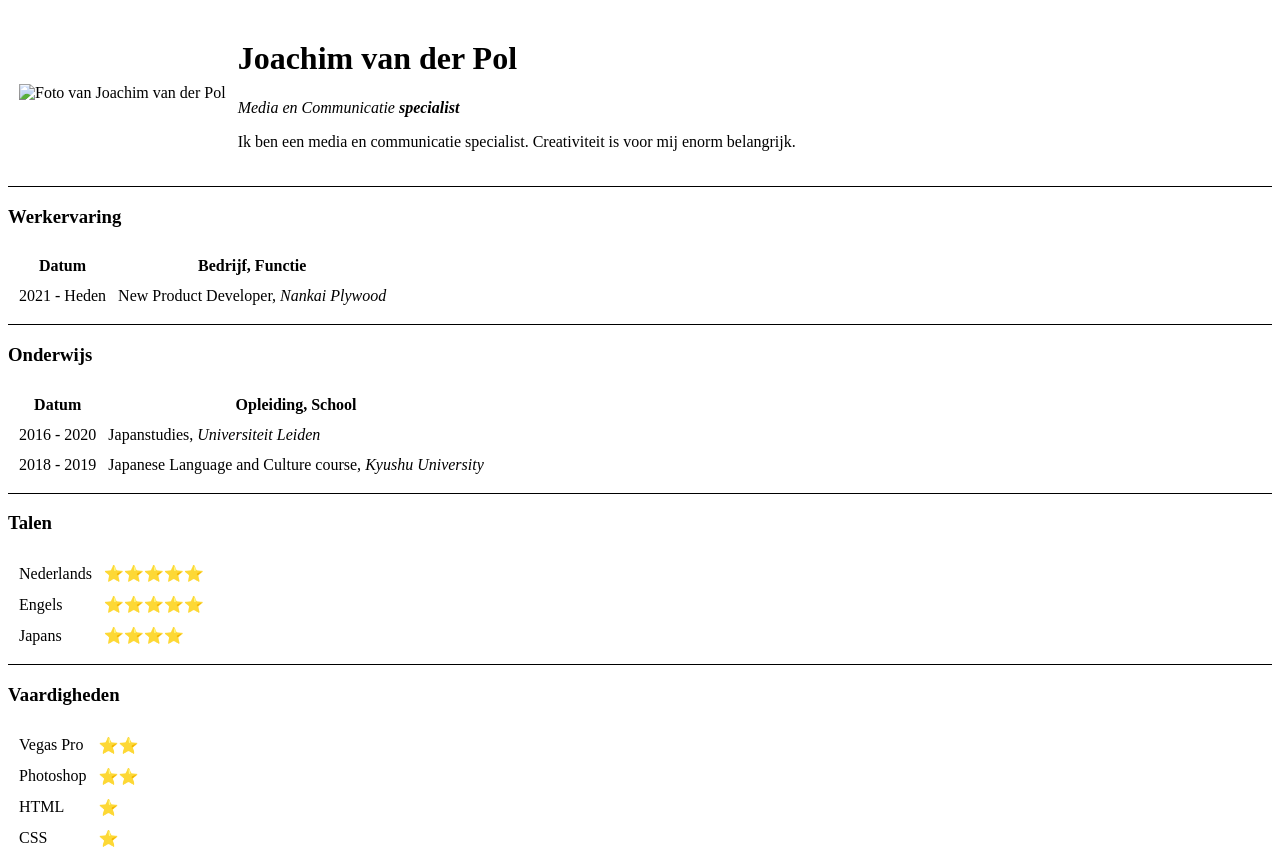
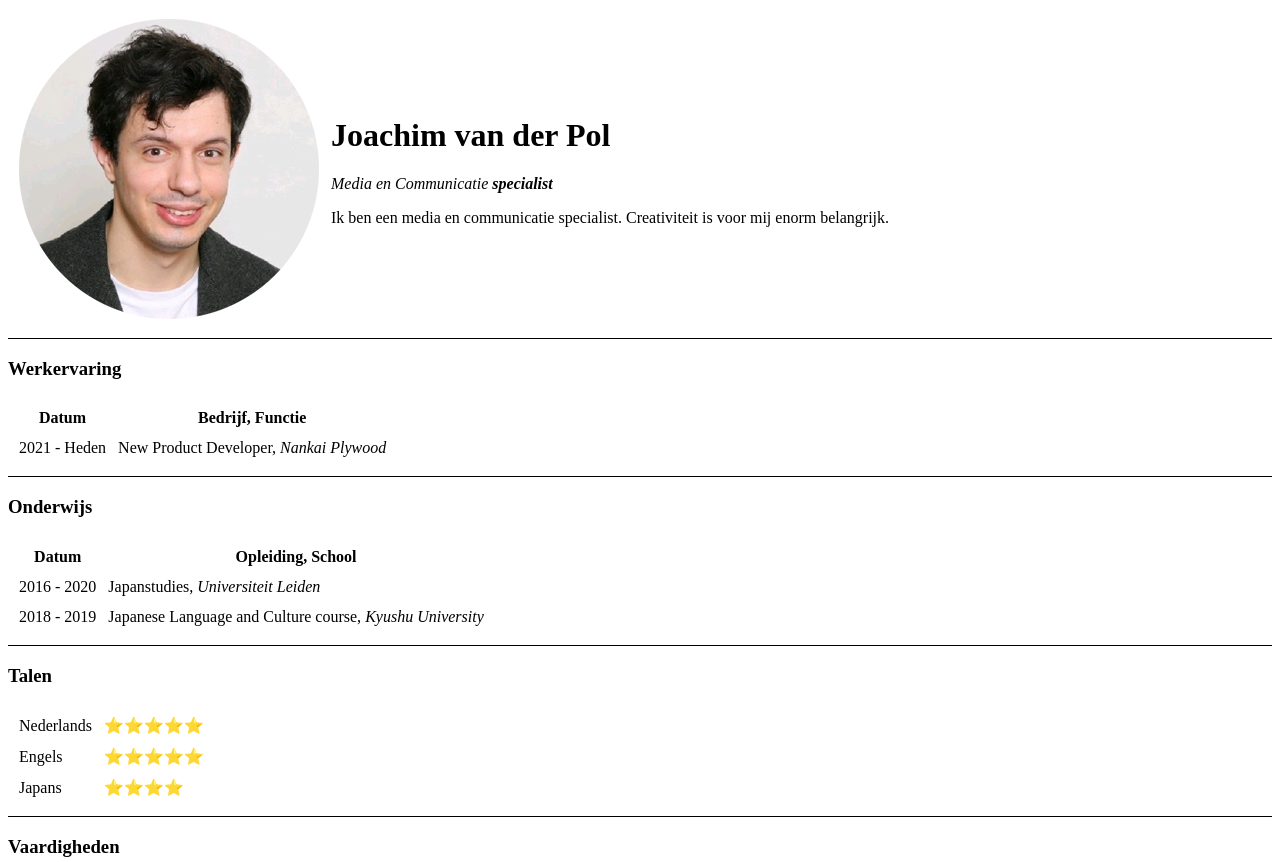
Before and after one commit to JoachimvdP/cv, a plain HTML site: page index.html in a window 1280 px wide. Shown: the top 862 px of the page. Drawn offline with Linux system fonts and the light colour scheme; files whose address does not match are found by name.

Commit message:
Update index.html

```diff
--- a/index.html
+++ b/index.html
@@ -11,7 +11,7 @@
 <body>
   <table cellspacing="10">
     <tr>
-      <td><img class="joa" src="../images/Joachim-circle.png" alt="Foto van Joachim van der Pol"></td>
+      <td><img class="joa" src="../Joachim-circle.png" alt="Foto van Joachim van der Pol"></td>
       <td><h1> Joachim van der Pol </h1>
       <p><em>Media en Communicatie <strong>specialist</strong></em></p>
       <p>Ik ben een media en communicatie specialist. Creativiteit is voor mij enorm belangrijk.</p></td>
```
